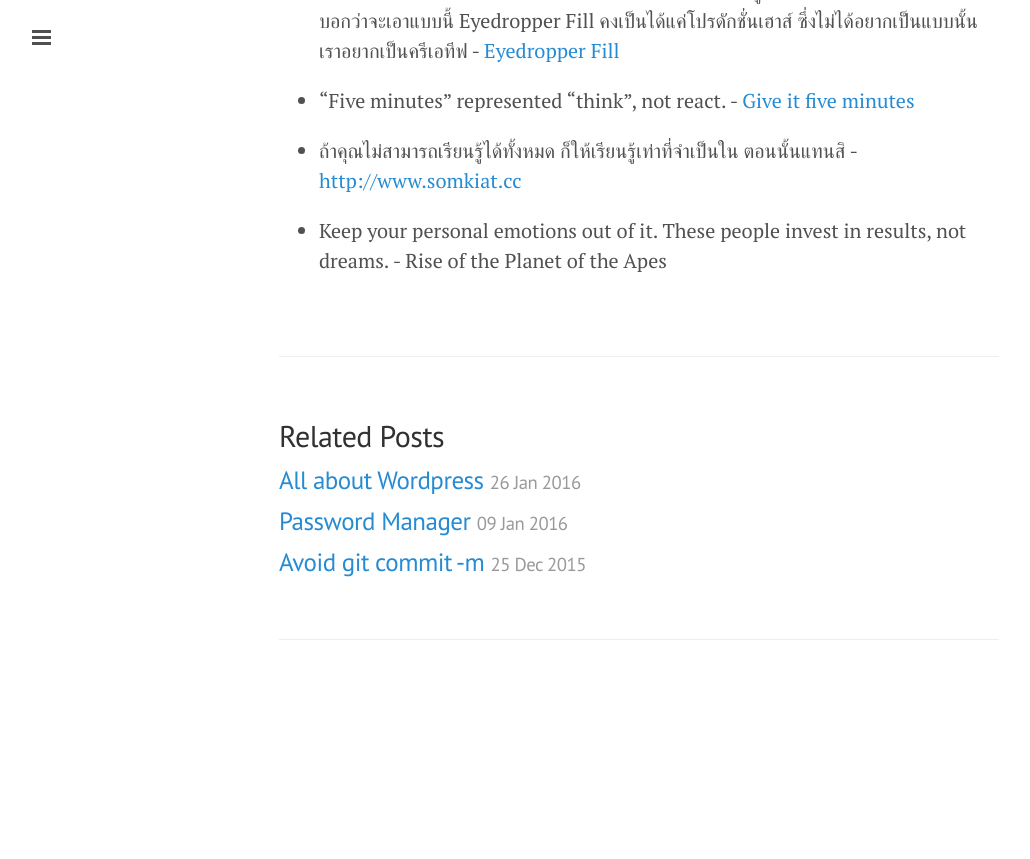
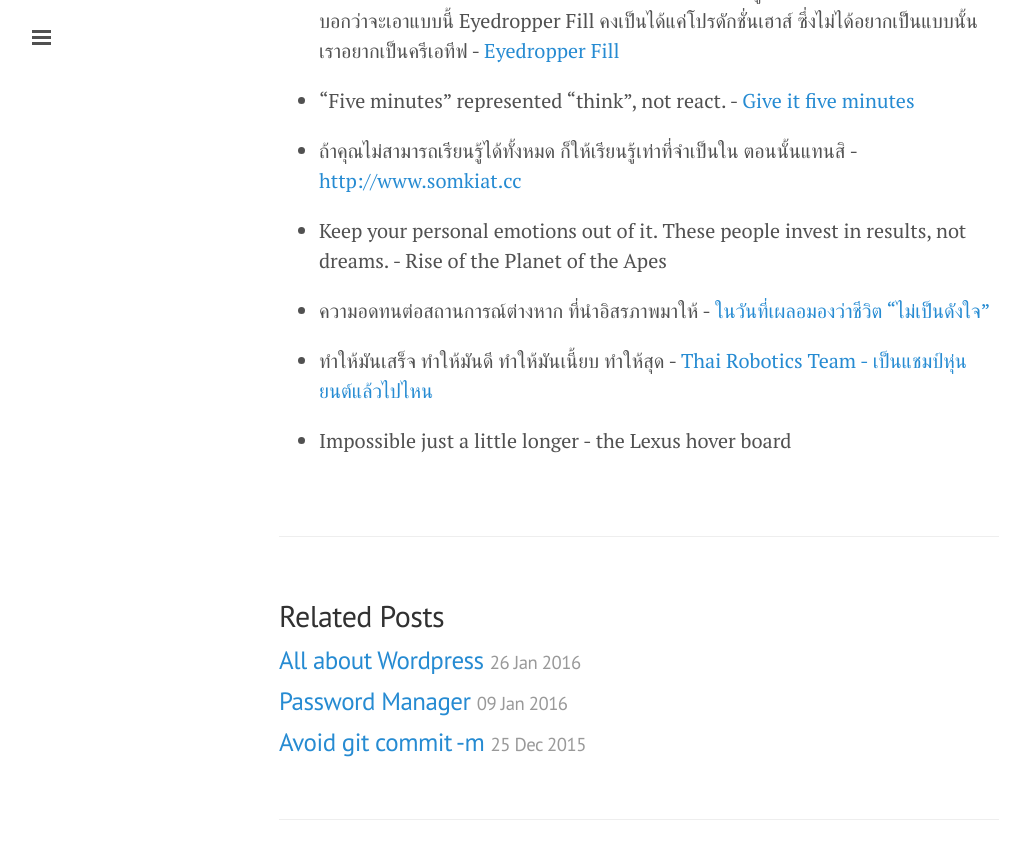
Before and after one commit to ibotdotout/ibotdotout.github.io, a Jekyll site: the page built from _posts/2014-11-26-dev-quotes.md, in a window 1280 px wide and 900 px high, scrolled down 1396 px. Shown: the top 859 px of the window, without its empty margins (1-1031 px from the left). Built offline with Jekyll 4.4.1, drawn with Linux system fonts in a browser that asks for light colours; nearby versions of some CDN libraries; Markdown is read by kramdown in place of the engine named in the settings; comment, search, counter and statistics services are not loaded; before the commit the page ends 2116 px from its top, so only the background shows below that.

Commit message:
More quotes

```diff
--- a/_posts/2014-11-26-dev-quotes.md
+++ b/_posts/2014-11-26-dev-quotes.md
@@ -42,3 +42,9 @@ minutes, but you can't search Google to balance individual desire -
 
 * Keep your personal emotions out of it. These people invest in results,
 not dreams. - Rise of the Planet of the Apes
+
+* ความอดทนต่อสถานการณ์ต่างหาก ที่นำอิสรภาพมาให้ - [ในวันที่เผลอมองว่าชีวิต "ไม่เป็นดังใจ"](https://storylog.co/story/55362b8e95099c580df8db1d)
+
+* ทำให้มันเสร็จ ทำให้มันดี ทำให้มันเนี้ยบ ทำให้สุด - [Thai Robotics Team - เป็นแชมป์หุ่นยนต์แล้วไปไหน](https://www.youtube.com/watch?v=YKLXDWiWNCY)
+
+* Impossible just a little longer - the Lexus hover board
```
